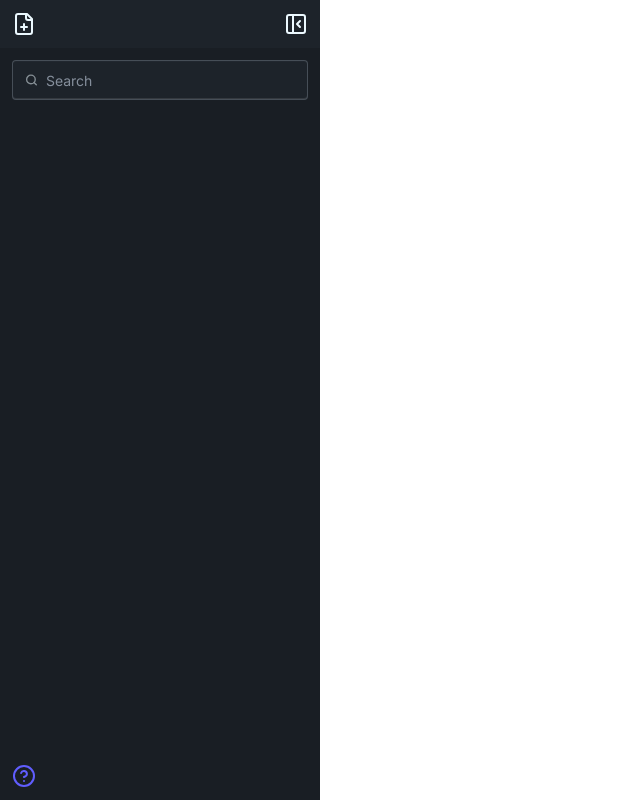
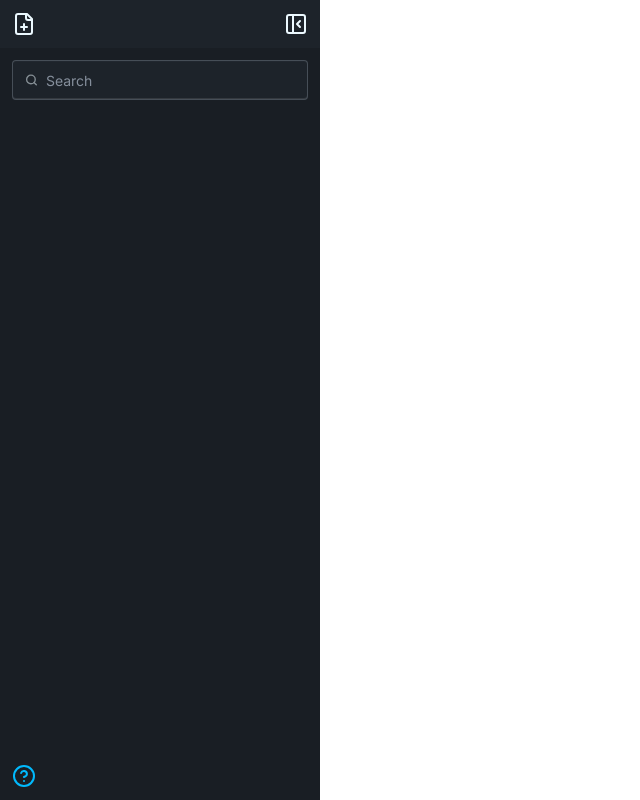
Before and after one commit to jamiewilliamsxyz/notebase, a React (Vite) app: page / in a window 1280 px wide. Shown: the whole page, without its empty margins (0-640 px from the left). Built offline with nearby package versions, Linux system fonts and the light colour scheme.

Commit message:
Ajust styles

```diff
--- a/src/components/features/sidebar/InfoLink.jsx
+++ b/src/components/features/sidebar/InfoLink.jsx
@@ -4,9 +4,14 @@ import { IconButton } from "../../ui/IconButton";
 
 export const InfoLink = () => {
   return (
-    <Link to="/info" aria-label="Info Page" className="mb-2 ml-2">
+    <Link
+      to="/info"
+      aria-label="Info Page"
+      className="bottom-2 left-2 tooltip tooltip-right w-fit h-fit"
+      data-tip="Info page"
+    >
       <IconButton>
-        <CircleQuestionMark className="w-6 h-6 bottom-2 left-2 text-primary" />
+        <CircleQuestionMark className="w-6 h-6 text-info" />
       </IconButton>
     </Link>
   );
```
